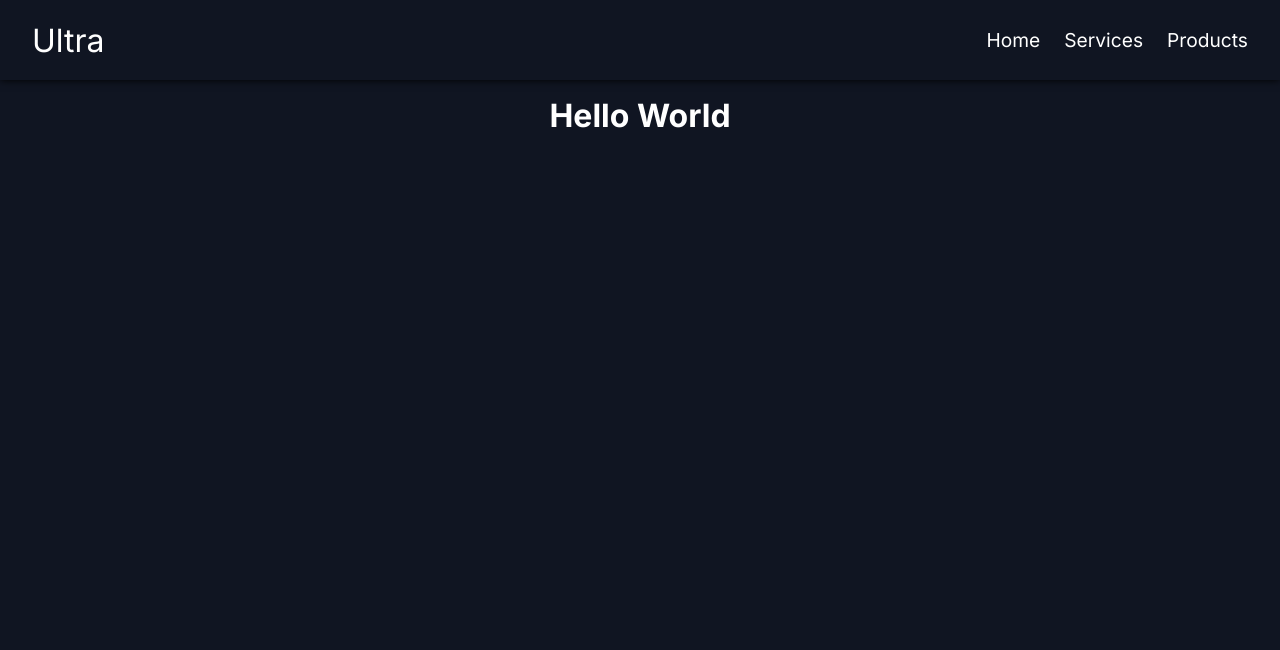
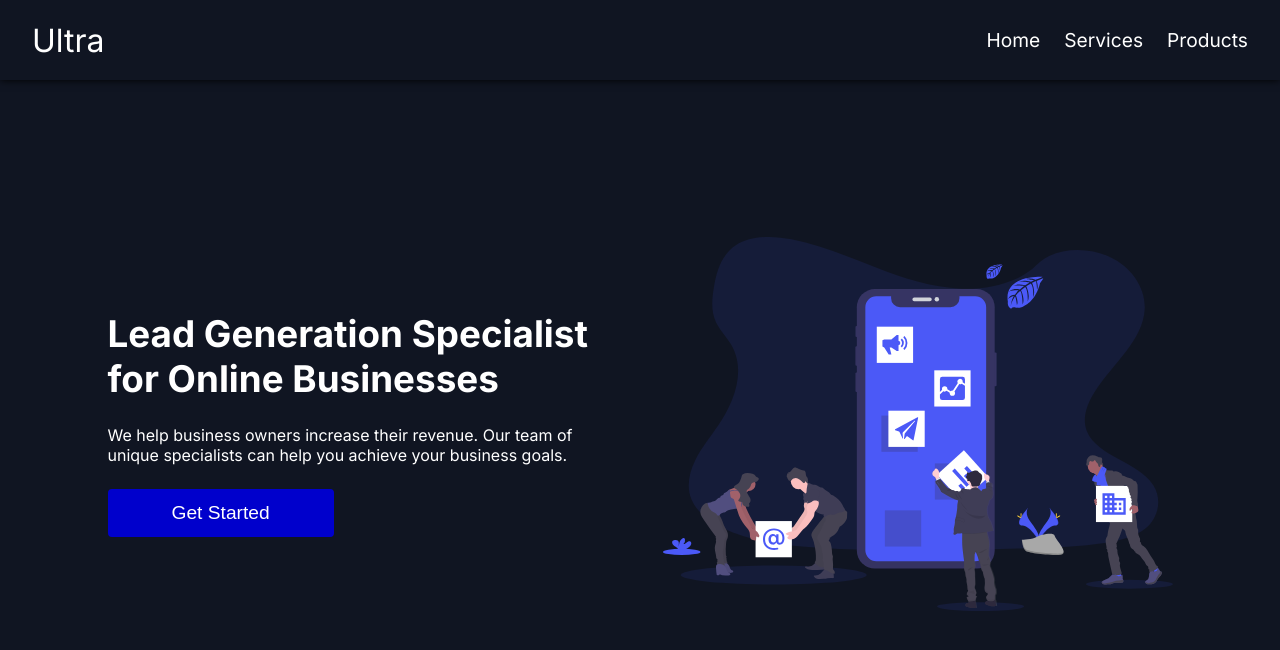
Before and after one commit to Arseniyboss/ultra, a Next.js app: page / in a window 1280 px wide. Shown: the top 650 px of the page. Built offline with nearby package versions, Linux system fonts and the light colour scheme.

Commit message:
add home section

```diff
--- a/src/app/layout.tsx
+++ b/src/app/layout.tsx
@@ -2,6 +2,7 @@ import './globals.css'
 import { ReactNode } from 'react'
 import { Metadata } from 'next'
 import { Inter } from 'next/font/google'
+import { Container } from '@styles/globals'
 import StyledComponentsRegistry from '@lib/registry'
 import Header from '@components/header/Header'
 
@@ -12,8 +13,8 @@ type Props = {
 const inter = Inter({ subsets: ['latin'] })
 
 export const metadata: Metadata = {
-  title: 'NextJS Starter Template',
-  description: 'NextJS Starter Template using TypeScript and Styled Components',
+  title: 'Ultra',
+  description: 'Lead Generation Specialist for Online Businesses',
 }
 
 const RootLayout = ({ children }: Props) => {
@@ -22,7 +23,7 @@ const RootLayout = ({ children }: Props) => {
       <body className={inter.className}>
         <StyledComponentsRegistry>
           <Header />
-          <main>{children}</main>
+          <Container>{children}</Container>
         </StyledComponentsRegistry>
       </body>
     </html>
--- a/src/app/page.tsx
+++ b/src/app/page.tsx
@@ -1,7 +1,19 @@
-import { Heading } from './styles'
+import { Container, InfoSection, Button, HeroImage } from './styles'
 
 const Home = () => {
-  return <Heading>Hello World</Heading>
+  return (
+    <Container>
+      <InfoSection>
+        <h1>Lead Generation Specialist for Online Businesses</h1>
+        <p>
+          We help business owners increase their revenue. Our team of unique
+          specialists can help you achieve your business goals.
+        </p>
+        <Button>Get Started</Button>
+      </InfoSection>
+      <HeroImage src='/hero.svg' alt='' height={375} width={510} priority />
+    </Container>
+  )
 }
 
 export default Home
--- a/src/app/styles.tsx
+++ b/src/app/styles.tsx
@@ -1,8 +1,57 @@
 'use client'
 
 import styled from 'styled-components'
+import Image from 'next/image'
+import { breakpoints } from '@breakpoints'
 
-export const Heading = styled.h1`
+export const Container = styled.div`
+  display: flex;
+  justify-content: space-around;
+  align-items: center;
+  flex: inherit;
+  padding: 0 5rem;
+
+  @media screen and (max-width: ${breakpoints.home}) {
+    flex: initial;
+    flex-direction: column;
+    gap: var(--spacing);
+    padding: var(--spacing);
+    padding-bottom: 0;
+  }
+`
+
+export const InfoSection = styled.section`
+  display: flex;
+  flex-direction: column;
+  align-items: flex-start;
+  gap: 1.5rem;
+  max-width: 500px;
+
+  h1 {
+    font-size: 2.3rem;
+  }
+`
+
+export const Button = styled.button`
+  --lightness: 40%;
+  background: hsl(240, 100%, var(--lightness));
+  color: white;
   text-align: center;
-  margin-top: 1rem;
+  font-size: 1.2rem;
+  padding: 0.8rem 4rem;
+  border-radius: var(--border-radius);
+  transition: all 0.3s ease;
+
+  &:hover {
+    --lightness: 35%;
+  }
+
+  @media screen and (max-width: ${breakpoints.home}) {
+    width: 100%;
+  }
 `
+
+export const HeroImage = styled(Image)`
+  max-width: 85vw;
+  height: auto;
+`
--- a/src/breakpoints.ts
+++ b/src/breakpoints.ts
@@ -1,3 +1,4 @@
 export const breakpoints = {
   mobileNav: '550px',
+  home: '1200px',
 }
--- a/src/styles/globals.tsx
+++ b/src/styles/globals.tsx
@@ -1,4 +1,13 @@
+'use client'
+
 import styled from 'styled-components'
+
+export const Container = styled.main`
+  flex: 1 0 auto;
+  display: flex;
+  flex-direction: column;
+  padding-bottom: var(--spacing);
+`
 
 export const InvisibleButton = styled.button`
   background: none;
```
Also changed, not shown: public/hero.svg (added).
